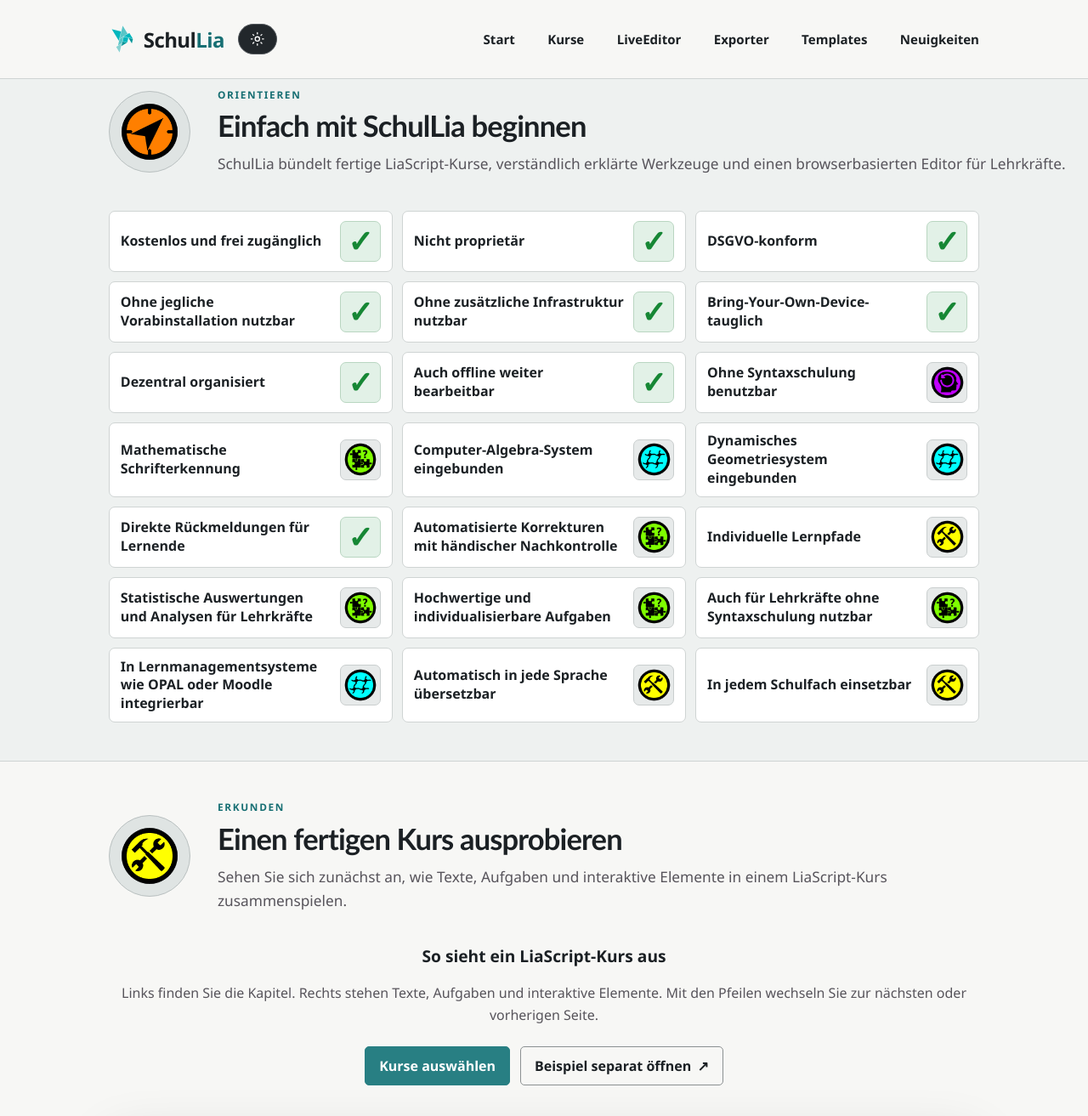
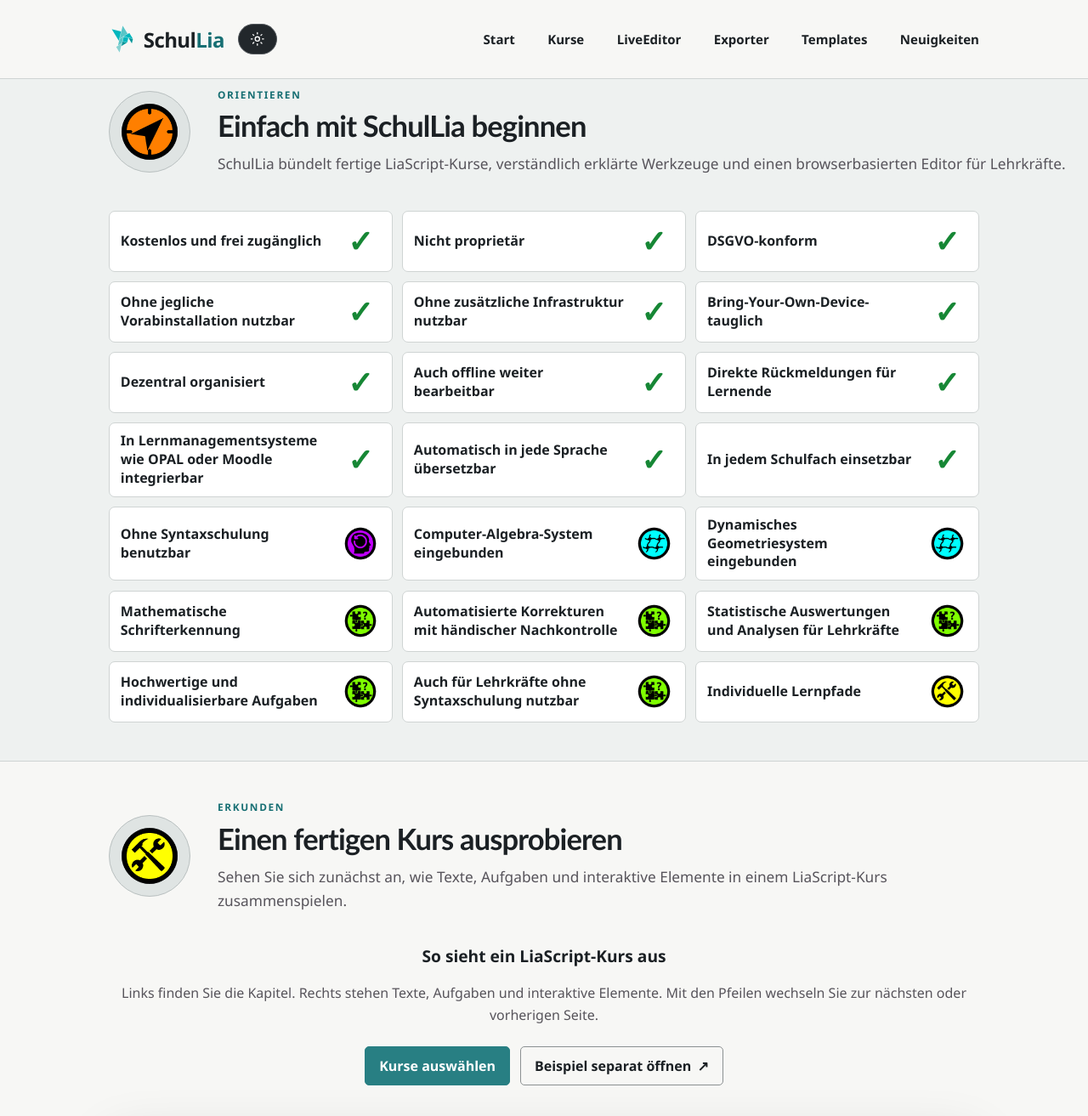
Before and after one commit to SchulLia/SchulLia.github.io, a Jekyll site: the page built from index.html, in a window 1280 px wide and 1400 px high, scrolled down 777 px, cut to the strip 0-1313 px from the top of the window. Shown: the whole strip at 85% size. Built offline with Jekyll 4.4.1, drawn with Linux system fonts in a browser that asks for light colours.

Commit message:
Bedarfe nach Status und Symbolen sortieren

```diff
--- a/_data/bedarfe.yml
+++ b/_data/bedarfe.yml
@@ -102,13 +102,13 @@ items:
 
   - title: In Lernmanagementsysteme wie OPAL oder Moodle integrierbar
     stage: vernetzen
-    status: noch_einzuordnen
+    status: erfuellt
     updated: 2026-11-12
   - title: Automatisch in jede Sprache übersetzbar
     stage: erkunden
-    status: noch_einzuordnen
+    status: erfuellt
     updated: 2026-11-12
   - title: In jedem Schulfach einsetzbar
     stage: erkunden
-    status: noch_einzuordnen
+    status: erfuellt
     updated: 2026-11-12
--- a/_includes/needs-panel.html
+++ b/_includes/needs-panel.html
@@ -1,5 +1,12 @@
 <ul id='bedarfe' class='needs-list' aria-label='Bedarfe und Entwicklungsstand'>
-  {% for need in needs %}
+  {% assign fulfilled_needs = needs | where: 'status', 'erfuellt' %}
+  {% assign reflecting_needs = needs | where: 'stage', 'reflektieren' | where: 'status', 'noch_einzuordnen' %}
+  {% assign networking_needs = needs | where: 'stage', 'vernetzen' | where: 'status', 'noch_einzuordnen' %}
+  {% assign organizing_needs = needs | where: 'stage', 'ordnen' | where: 'status', 'noch_einzuordnen' %}
+  {% assign exploring_needs = needs | where: 'stage', 'erkunden' | where: 'status', 'noch_einzuordnen' %}
+  {% assign orienting_needs = needs | where: 'stage', 'orientieren' | where: 'status', 'noch_einzuordnen' %}
+  {% assign sorted_needs = fulfilled_needs | concat: reflecting_needs | concat: networking_needs | concat: organizing_needs | concat: exploring_needs | concat: orienting_needs %}
+  {% for need in sorted_needs %}
   {% assign need_stage = site.data.bedarfe.stages | where: 'id', need.stage | first %}
   <li class='need-card'>
     <span class='need-card__title'>{{ need.title }}</span>
--- a/assets/css/liascript-theme.css
+++ b/assets/css/liascript-theme.css
@@ -1211,9 +1211,6 @@ h3 {
   height: 3rem;
   flex: 0 0 3rem;
   place-items: center;
-  border: 1px solid var(--line);
-  border-radius: 7px;
-  background: #303234;
 }
 
 .need-card__symbol img {
@@ -1223,8 +1220,6 @@ h3 {
 }
 
 .need-card__symbol--fulfilled {
-  border-color: #315c3d;
-  background: #25362a;
   color: #15b936;
   font-size: 2.25rem;
   font-weight: 900;
@@ -1265,14 +1260,7 @@ h3 {
   background: #dfe4e3;
 }
 
-[data-theme=light] .need-card__symbol {
-  border-color: #c9cece;
-  background: #e7eaea;
-}
-
 [data-theme=light] .need-card__symbol--fulfilled {
-  border-color: #b9d6c1;
-  background: #e2f1e7;
   color: #168735;
 }
 
```
